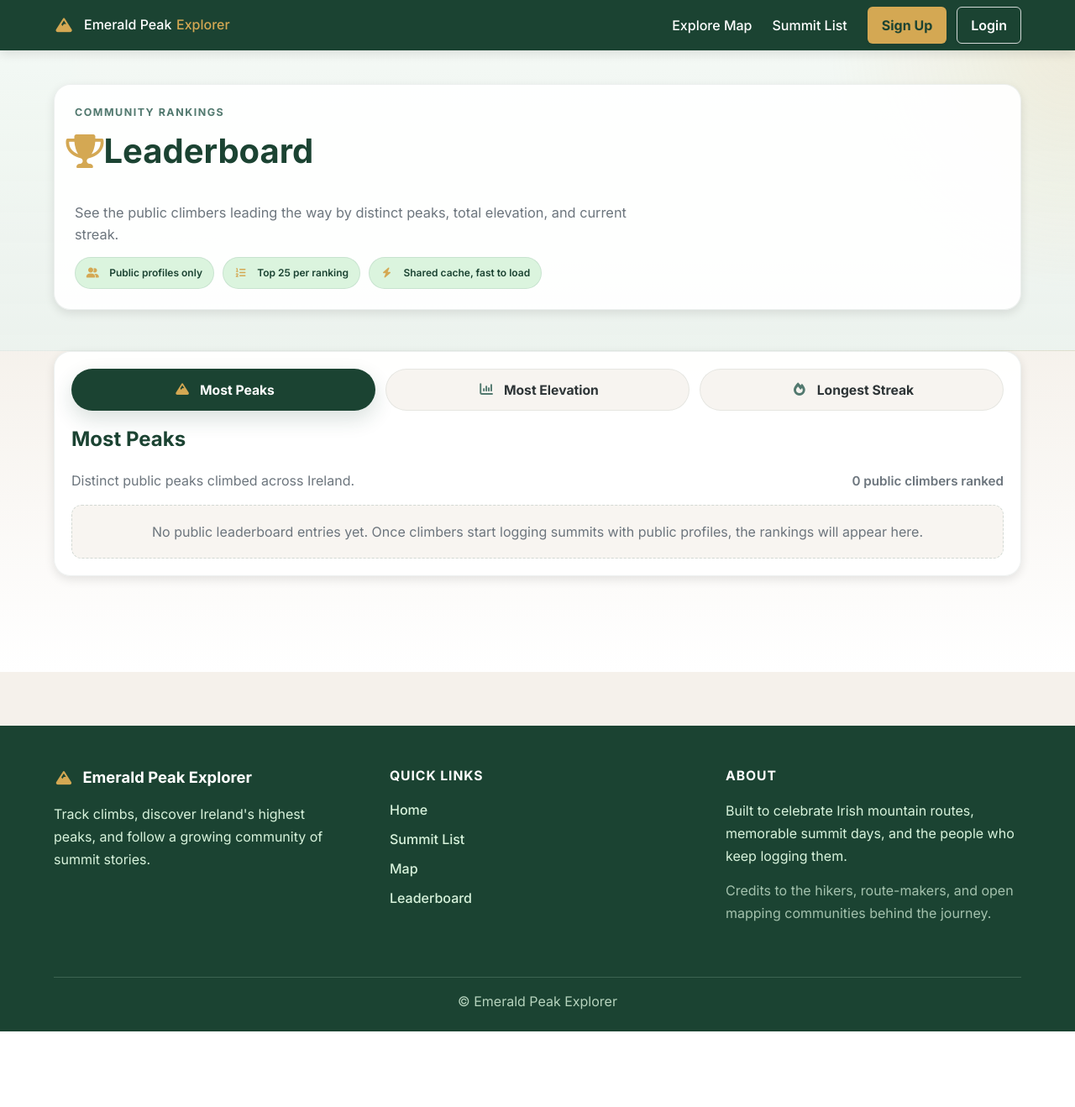
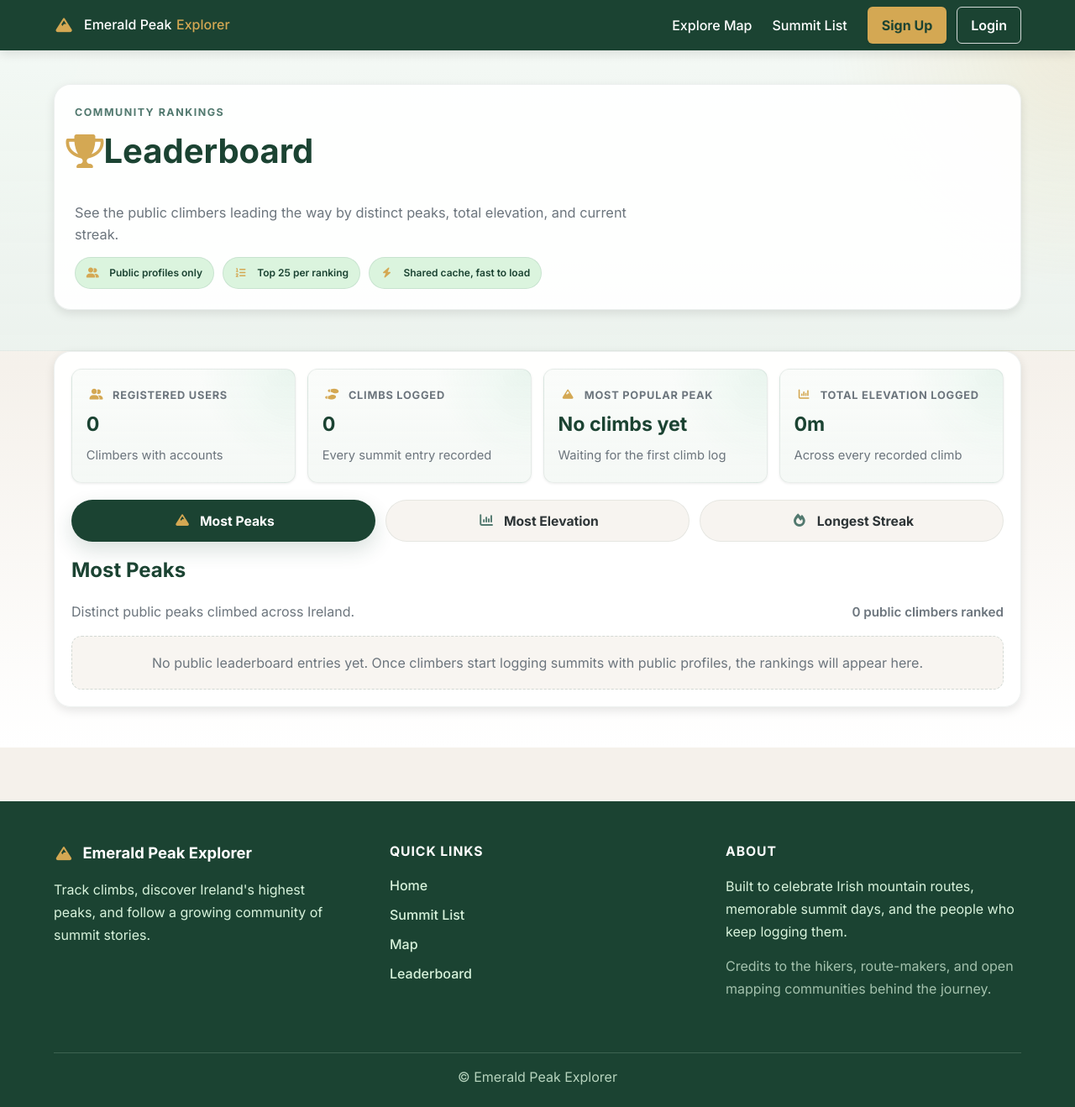
Before and after one commit to AndrianBarbulat/Emerald-Summit-Tracker, a Flask app: page /leaderboard in a window 1280 px wide. Shown: the whole page at 84% size. Before the commit the page ends 1228 px from the top, so only its background shows below. Run offline with Flask 3, Linux system fonts and the light colour scheme.

Commit message:
Added a community stats header to the leaderboard page showing key global metrics. Displayed total users, total climbs, most popular peak, and total elevation across all users. Implemented a single aggregated query to fetch all stats efficiently. Cached results with refresh triggered after new climb logs to keep data accurate and performant.

```diff
--- a/app.py
+++ b/app.py
@@ -20,6 +20,7 @@ from supabase_utils import (
     calculate_climb_streak,
     get_all_peaks,
     get_county_peak_counts,
+    get_leaderboard_community_stats,
     get_leaderboard_elevation,
     get_leaderboard_peaks,
     get_leaderboard_streaks,
@@ -1976,6 +1977,58 @@ def _build_leaderboard_tab_context(
     }
 
 
+def _build_leaderboard_community_stat_cards(stats: dict, height_unit: str) -> list[dict]:
+    community_stats = dict(stats or {})
+    most_popular_peak = dict(community_stats.get("most_popular_peak") or {})
+    total_registered_users = max(int(community_stats.get("total_registered_users") or 0), 0)
+    total_climbs_logged = max(int(community_stats.get("total_climbs_logged") or 0), 0)
+    popular_peak_name = str(most_popular_peak.get("name") or "").strip()
+    popular_peak_climbs = max(int(most_popular_peak.get("total_climbs") or 0), 0)
+
+    if popular_peak_climbs == 1:
+        popular_peak_meta = "1 climb logged"
+    elif popular_peak_climbs > 1:
+        popular_peak_meta = f"{popular_peak_climbs:,} climbs logged"
+    else:
+        popular_peak_meta = "Waiting for the first climb log"
+
+    return [
+        {
+            "icon": "fa-user-group",
+            "label": "Registered Users",
+            "meta": "Climbers with accounts",
+            "value": f"{total_registered_users:,}",
+        },
+        {
+            "icon": "fa-shoe-prints",
+            "label": "Climbs Logged",
+            "meta": "Every summit entry recorded",
+            "value": f"{total_climbs_logged:,}",
+        },
+        {
+            "icon": "fa-mountain",
+            "label": "Most Popular Peak",
+            "meta": popular_peak_meta,
+            "url": (
+                url_for("peak_detail", peak_id=most_popular_peak.get("id"))
+                if most_popular_peak.get("id") is not None
+                else None
+            ),
+            "value": popular_peak_name or "No climbs yet",
+        },
+        {
+            "icon": "fa-chart-column",
+            "label": "Total Elevation Logged",
+            "meta": "Across every recorded climb",
+            "value": _leaderboard_height_label(
+                community_stats.get("total_elevation_m"),
+                height_unit,
+                fallback=f"0{height_unit}",
+            ),
+        },
+    ]
+
+
 def _build_dashboard_onboarding_steps() -> list[dict]:
     return [
         {
@@ -2606,6 +2659,10 @@ def leaderboard():
     context = get_session_context()
     current_user_id = str((context["profile"] or {}).get("id") or "").strip() or None
     height_unit = _current_height_unit_for_preference(context["profile"])
+    leaderboard_community_stats = _build_leaderboard_community_stat_cards(
+        get_leaderboard_community_stats(),
+        height_unit,
+    )
     tab_definitions = [
         {
             "description": "Distinct public peaks climbed across Ireland.",
@@ -2651,6 +2708,7 @@ def leaderboard():
     return render_template(
         "leaderboard.html",
         active_leaderboard_tab=active_tab,
+        leaderboard_community_stats=leaderboard_community_stats,
         leaderboard_tabs=leaderboard_tabs,
     )
 
--- a/static/css/leaderboard.css
+++ b/static/css/leaderboard.css
@@ -83,6 +83,69 @@
     border-radius: var(--radius-lg);
     box-shadow: var(--shadow-md);
     padding: 1.25rem;
+}
+
+.leaderboard-community-stats {
+    display: grid;
+    gap: 0.85rem;
+    grid-template-columns: repeat(4, minmax(0, 1fr));
+    margin-bottom: 1.25rem;
+}
+
+.leaderboard-community-stat {
+    background:
+        radial-gradient(circle at top right, rgba(116, 198, 157, 0.12), transparent 38%),
+        linear-gradient(180deg, rgba(250, 252, 250, 0.98), rgba(244, 248, 245, 0.94));
+    border: 1px solid rgba(27, 67, 50, 0.08);
+    border-radius: var(--radius-md);
+    box-shadow: var(--shadow-sm);
+    display: grid;
+    gap: 0.45rem;
+    min-height: 8.5rem;
+    padding: 1rem 1.05rem;
+}
+
+.leaderboard-community-stat__label {
+    align-items: center;
+    color: var(--color-grey);
+    display: inline-flex;
+    font-size: 0.8rem;
+    font-weight: 700;
+    gap: 0.45rem;
+    letter-spacing: 0.06em;
+    margin: 0;
+    text-transform: uppercase;
+}
+
+.leaderboard-community-stat__label .icon {
+    color: var(--color-gold);
+}
+
+.leaderboard-community-stat__value {
+    color: var(--color-forest);
+    font-size: 1.45rem;
+    font-weight: 800;
+    line-height: 1.2;
+    margin: 0;
+}
+
+.leaderboard-community-stat__value--link {
+    color: var(--color-forest);
+    text-decoration: none;
+}
+
+.leaderboard-community-stat__value--link:hover,
+.leaderboard-community-stat__value--link:focus-visible {
+    color: var(--color-sage);
+    outline: none;
+    text-decoration: underline;
+}
+
+.leaderboard-community-stat__meta {
+    color: var(--color-grey);
+    font-size: 0.92rem;
+    line-height: 1.5;
+    margin: 0;
 }
 
 .leaderboard-tabs {
@@ -346,6 +409,10 @@
 }
 
 @media screen and (max-width: 1023px) {
+    .leaderboard-community-stats {
+        grid-template-columns: repeat(2, minmax(0, 1fr));
+    }
+
     .leaderboard-panel__header {
         align-items: start;
         flex-direction: column;
@@ -376,9 +443,18 @@
 @media screen and (max-width: 480px) {
     .leaderboard-page__hero-card,
     .leaderboard-page__shell,
+    .leaderboard-community-stat,
     .leaderboard-entry {
         padding-left: 0.95rem;
         padding-right: 0.95rem;
+    }
+
+    .leaderboard-community-stats {
+        grid-template-columns: 1fr;
+    }
+
+    .leaderboard-community-stat {
+        min-height: 0;
     }
 
     .leaderboard-page__title {
--- a/templates/leaderboard.html
+++ b/templates/leaderboard.html
@@ -47,6 +47,25 @@
     <section class="section pt-0 leaderboard-page__content">
         <div class="container">
             <div class="box leaderboard-page__shell">
+                <div class="leaderboard-community-stats" aria-label="Overall community statistics">
+                    {% for stat in leaderboard_community_stats %}
+                    <article class="leaderboard-community-stat">
+                        <p class="leaderboard-community-stat__label">
+                            <span class="icon"><i class="fas {{ stat.icon }}"></i></span>
+                            <span>{{ stat.label }}</span>
+                        </p>
+                        {% if stat.url %}
+                        <a href="{{ stat.url }}" class="leaderboard-community-stat__value leaderboard-community-stat__value--link">
+                            {{ stat.value }}
+                        </a>
+                        {% else %}
+                        <p class="leaderboard-community-stat__value">{{ stat.value }}</p>
+                        {% endif %}
+                        <p class="leaderboard-community-stat__meta">{{ stat.meta }}</p>
+                    </article>
+                    {% endfor %}
+                </div>
+
                 <div class="leaderboard-tabs" role="tablist" aria-label="Leaderboard views">
                     {% for tab in leaderboard_tabs %}
                     <button
```
Also changed, not shown: supabase_utils.py (+107 -20 lines).
